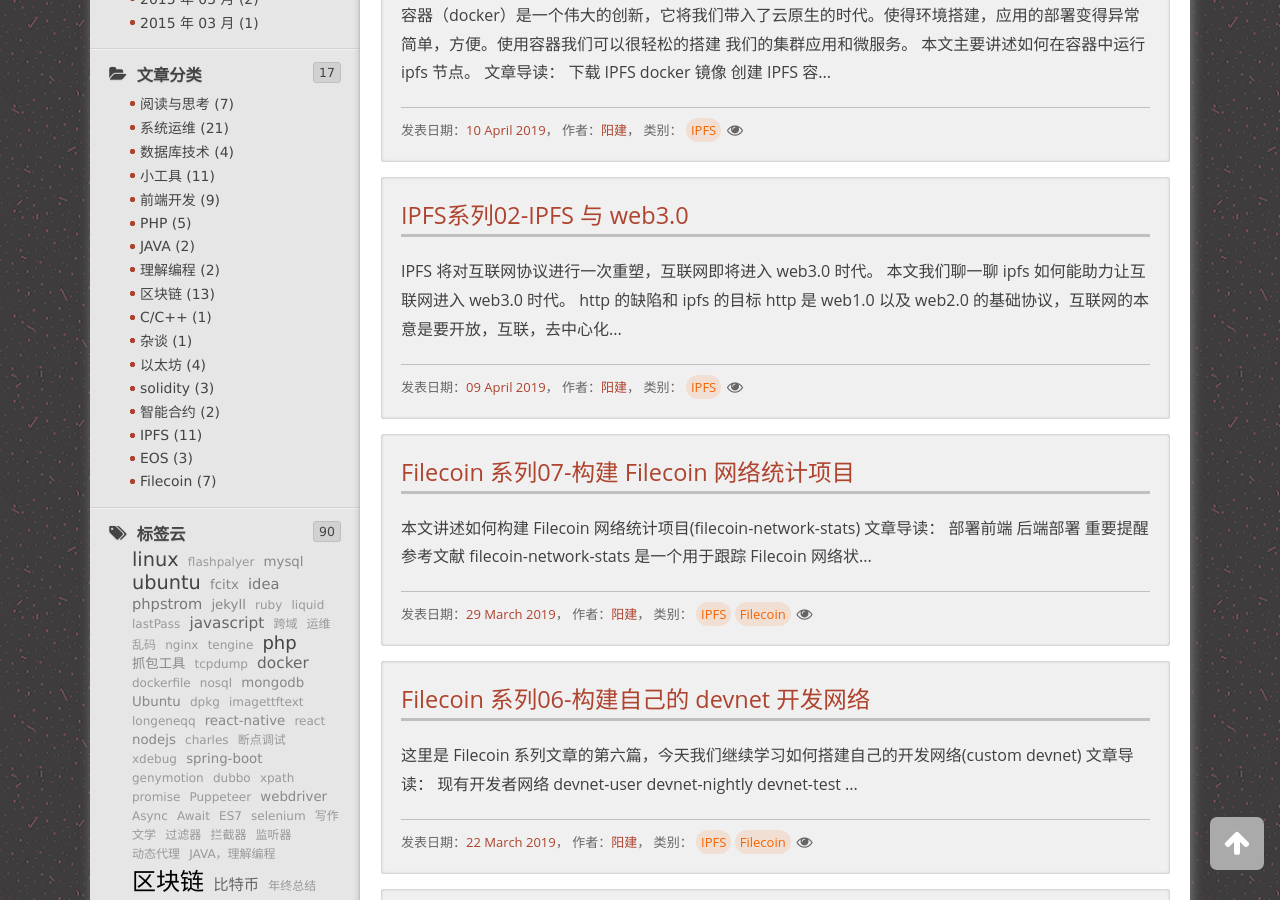
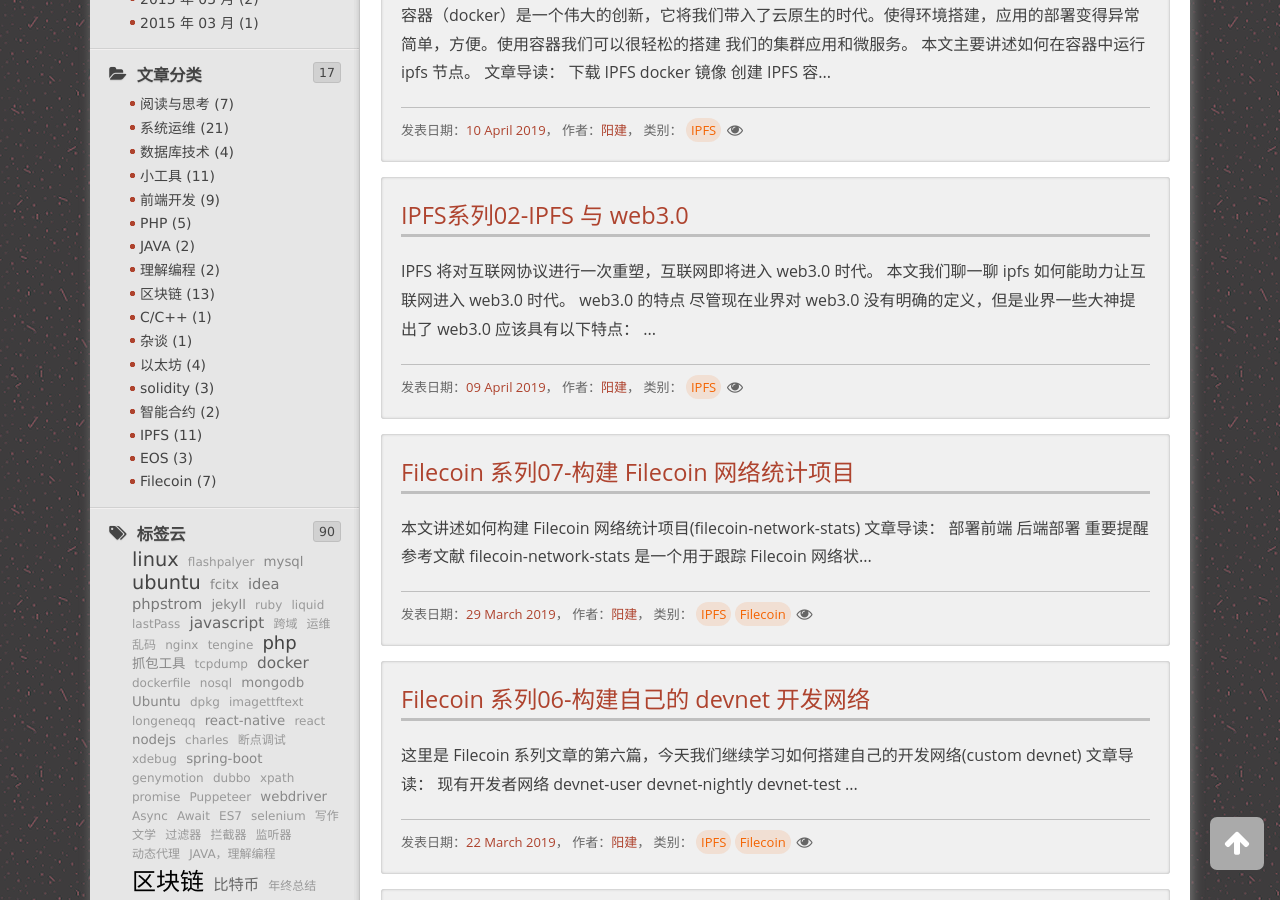
Before and after one commit to FunctFan/blog, a Jekyll site: the page built from index.html, in a window 1280 px wide and 900 px high, scrolled down 1203 px. Built offline with Jekyll 4.4.1, drawn with Linux system fonts in a browser that asks for light colours; the list of posts is cut into pages by our own code; part of the change alters nothing that is shown.

Commit message:
update ipfs-web3.0

````diff
--- a/_posts/2019/04/2019-04-09-ipfs-web3.0.md
+++ b/_posts/2019/04/2019-04-09-ipfs-web3.0.md
@@ -14,6 +14,13 @@ desc: IPFS 助力实现 web3.0 时代
 > IPFS 将对互联网协议进行一次重塑，互联网即将进入 web3.0 时代。
 
 本文我们聊一聊 ipfs 如何能助力让互联网进入 web3.0 时代。
+
+# web3.0 的特点
+
+尽管现在业界对 web3.0 没有明确的定义，但是业界一些大神提出了 web3.0 应该具有以下特点：
+
+1. web3.0 应该是一个分布式的，去中心化的可信网络，它是一个真正的公共载体
+3. 整个互联网将变成一个巨大公共数据库
 
 # http 的缺陷和 ipfs 的目标
 http 是 web1.0 以及 web2.0 的基础协议，互联网的本意是要开放，互联，去中心化，它基于 http 协议，
@@ -77,18 +84,73 @@ http 对主干网的过度依赖，使得对互联网的兼容和审查变得非
 如果我们可以将 ISP 网络上的每台计算机变成流式 CDN，而不是总是从数据中心提供这些内容，那该怎么办？
 像一些热门视频甚至可以从ISP的网络中完全下载，不需要通过互联网骨干网进行大量跳跃。这就是 ipfs 要解决的问题。
 
-# ipfs 如何实现目标
+# IPFS 如何实现目标
 
 我们已经讨论了http 的缺陷（以及超中心化的问题），现在让我们谈谈IPFS如何以及如何帮助改进网络。
 
 首先 ipfs 从根本上改变了我们搜索互联网文件的方式，它是一种基于内容寻址、版本化、点对点超媒体的分布式存储、传输协议。
 
-我们通过 http 去访问一个文件时，首先需要通过 IP 地址定位文件所在的服务器，然后还需要知道文件的路径，才能正确的访问到一个文件。
+我们通过 http 去访问一个文件时，首先需要通过 IP 地址定位文件所在的服务器，然后还需要知道文件的路径，才能正确的访问到一个文件，
+这种模式叫做IP和路径寻址。
 
+而在 ipfs 网络里，当文件被添加到 ipfs 节点时候，ipfs 会根据文件的内容生成一个加密哈希值（以 Qm 开头），你只要知道这个哈希值，
+就可以根据哈希值定位道这个文件，这种模式叫做内容寻址。密码学保证该哈希值始终只表示该文件的内容。哪怕只在文件中修改一个比特的数据，哈希都会完全不同。
 
-## ipfs 网关，新旧网络之间的桥梁
+## IPFS 工作原理
 
-# ipfs 与 web3.0
+当我们往 IPFS 节点添加一个文件时，如果文件大小超过 256K(这个值可以设置)，IPFS 会自动将文件分片，每个分片 256K，然后将切片分散存储到网络的各个节点中
+（不过笔者测试发现目前实现的版本还只是将所有分片存储在当前节点）。每个分片都会生成唯一的哈希，然后把所有的分片的哈希值拼接之后在计算得到该文件哈希。
+每个 IPFS 节点都会保存一张分布式的哈希表(DHT)，包含数据块与目标节点的映射关系。无论哪个节点新增了数据，都会同步更新 DHT。
+
+当我们需要访问这个文件的时候，IPFS 通过使用一个分布式哈希表，可以快速（在一个拥有 10,000,000 个节点的网络中只需要 20 跳）
+地找到拥有数据的节点，获取文件的所有分片哈希，然后重新组合成完整的文件，并使用哈希验证这是否是正确的数据。
+
+如果你启动了 IPFS 的守护进程，
+可以通过 `http://127.0.0.1:5001/api/v0/object/get?arg={hash}` 这个 API 很方便的获取整个文件的所有分片：
+
+![](/images/1px.png){:class="img-view" data-src="http://blog.img.r9it.com/image-4b228a4769ed091c40613cb364777739.png"}
+
+而且 IPFS 不需要每个节点存储所有发布到 IPFS 上的内容。相反，每个节点只存储自己想要的数据。只有当访问某个文件的时候，节点才会去下载（同步）它。
+
+从 IPFS 的原理我们可以看出 IPFS 是可以解决现有 http 协议的一些缺陷的：
+
+1. IPFS 节点的上面的文件只能添加，无法删除，确保不会出现 http 404 这样的错误，并且如果你修改一个文件重新添加，IPFS 会重新生成跟原文件不同的哈希值，
+篡改后的文件在 IPFS 网络里面是新的文件，你通过原来的哈希访问的一定是你添加的的那个文件，而不是篡改后的文件。
+2. 理论上只要网络足够大，IPFS 分布式网络将很快成为世界上最快、最可用、以及最大的数据存储。任何节点宕机都不会影响 IPFS 网络对外提供服务，
+没有人有能力关闭所有的节点，所以数据永远不会丢失。
+3. 由于 IPFS 网络是基于内容寻址的，所以它天然就抗 DDoS 攻击，因为你不知道数据存储在哪，无法找到攻击目标。
+4. IPFS 采用分片存储，而相同的分片哈希值是相同的，因此 IPFS 网络中不会存储两个相同的分片，既节省了存储空间，又节省了带宽。
+
+## IPNS
+IPFS 哈希代表不可变的数据，这意味着它们是不能被更改的，否则会导致哈希值的变更。这是一件好事，因为它鼓励数据的持久性，
+但如果一个网站内容每天都有更新的话，意味着这个网站的地址每天都在改变，作为用户来说，这是无法接受的。
+
+IPFS 提供了一个特殊的解决方案 IPNS (Inter-Planetary Naming System)，它允许用户使用公钥作为**代表网站根目录的哈希的引用**，然后使用私钥对引用进行签名。
+由于公钥是保持不变的，所以用户不需要每次更改地址，每次站点更新只需要重新生成新的引用然后签名就好了。
+
+可以简单理解为通过节点 ID 对项目根目录的 IPFS 哈希进行绑定，以后我们访问网站时直接通过节点 ID 访问就好了。
+
+虽然解决了站点更新的问题，但是 IPFS 的哈希值毫无规律，很难记忆，可读性极低。因此 IPNS 允许你使用现有的 DNS 来提供人类可读的网站地址，
+它通过允许您将哈希值插入名称服务器上的 TXT 记录来实现此目的：
+
+```bash
+dig TXT www.r9it.com
+```
+
+接下来我们就可以通过 http://ipfs.io/ipns/www.r9it.com/ 来访问站点了。
+
+## IPFS 网关，新旧网络之间的桥梁
+
+想要访问 IPFS 网络中的文件，你有三种方式：
+
+1. 通过 IPFS 客户端命令行工具
+2. 通过 IPFS 的浏览器插件，[IPFS 伴侣](https://github.com/ipfs-shipyard/ipfs-companion)
+3. 通过 IPFS 节点内置的 http 网关(http://127.0.0.1:8080)
+
+前两个中方式访问起来比较麻烦，但是 IPFS 网关允许用户实现 http 和 IPFS 的无缝对接，用户可以开始慢慢的把他们的服务迁移到 IPFS 网络了。
+
+# IPFS 与 web3.0
+
 
 
 # 参考链接
````
